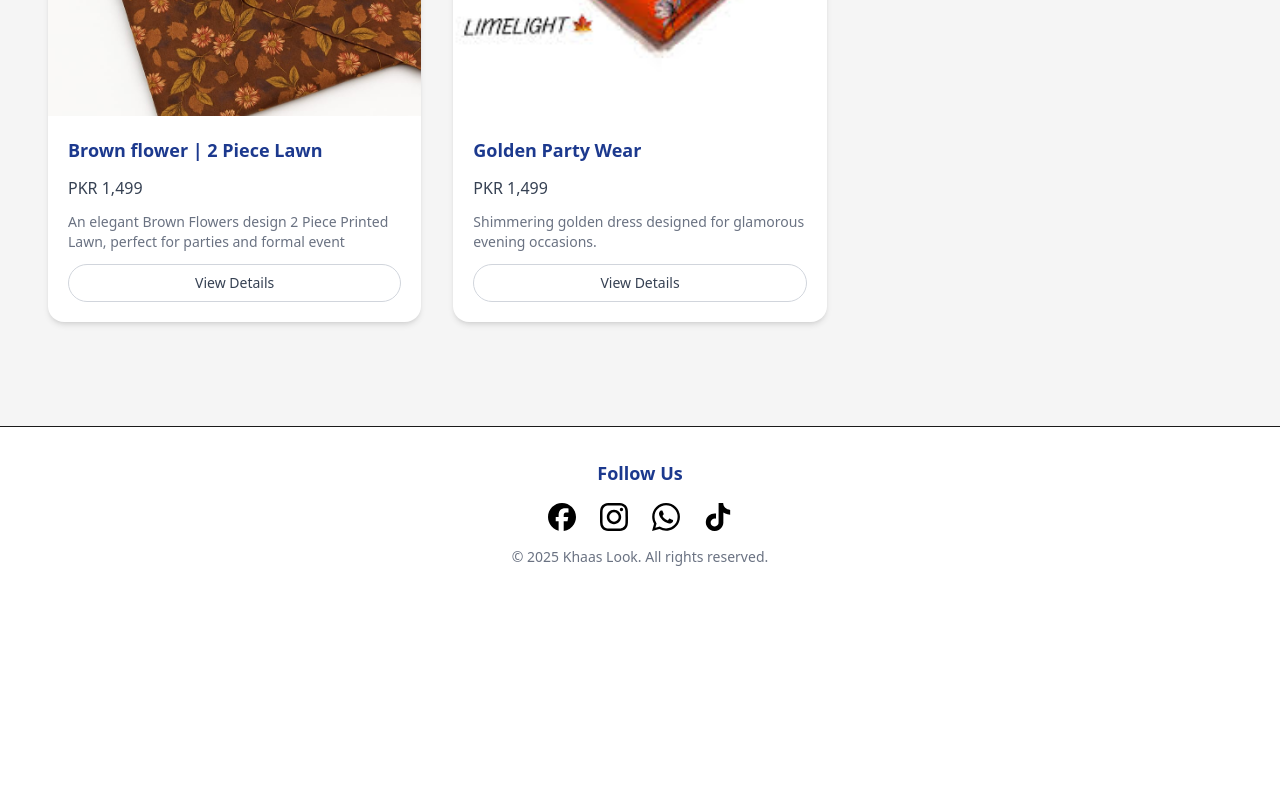
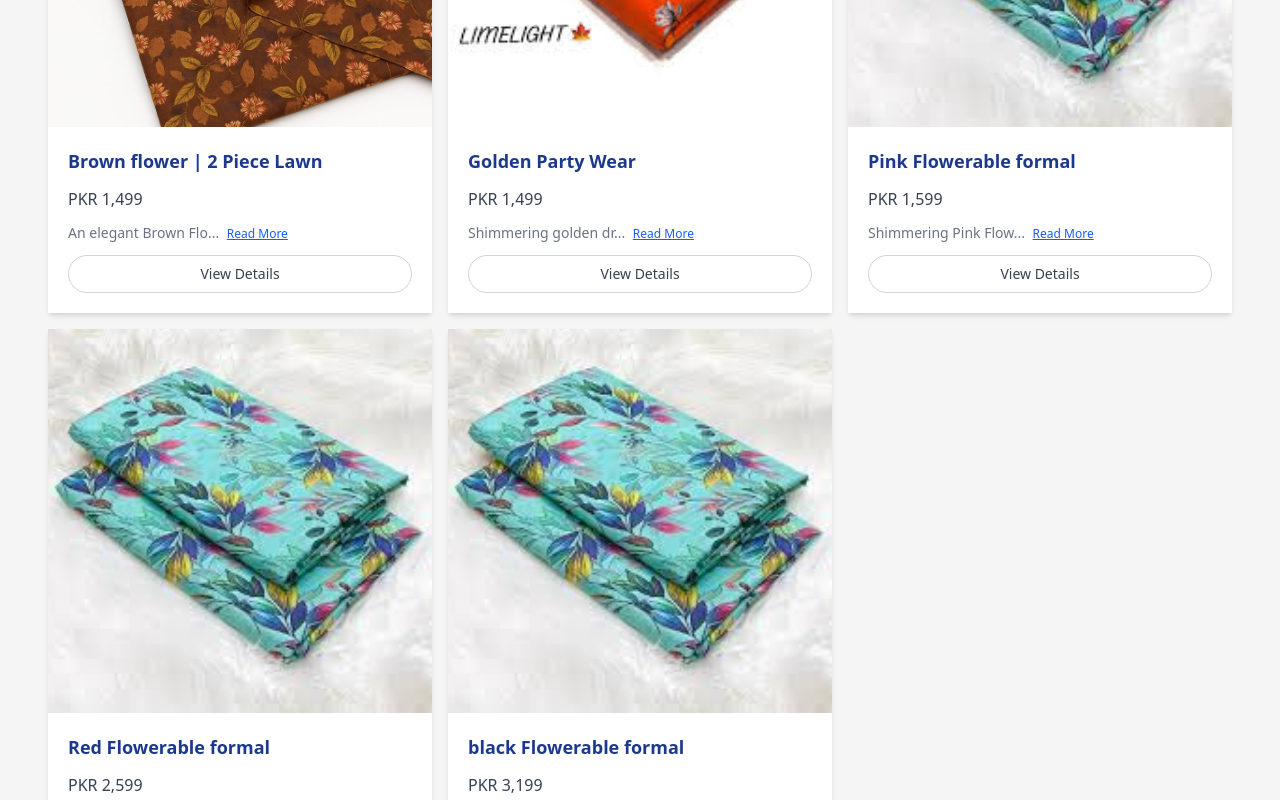
Before and after one commit to abdullah112233497/Khaas-Look-Official, a Next.js app: page / in a window 1280 px wide. Shown: the part 1000-1800 px from the top of the page. Before the commit the page ends 1599 px from the top, so only its background shows below. Built offline with nearby package versions, Linux system fonts and the light colour scheme.

Commit message:
Fix the product grid and remove borderr radius

```diff
--- a/src/app/page.tsx
+++ b/src/app/page.tsx
@@ -7,6 +7,9 @@ import Image from "next/image";
 import Link from "next/link";
 import { motion } from "framer-motion";
 import Navbar from "./components/Navbar";
+
+
+
 
 const products = [
   {
@@ -27,6 +30,33 @@ const products = [
     description:
       "Shimmering golden dress designed for glamorous evening occasions.",
   },
+   {
+    id: 3,
+    name: "Pink Flowerable formal",
+    image: "/blue lawn.jpeg",
+    slug: "pink-flowerable-formal",
+    price: "PKR 1,599",
+    description:
+      "Shimmering Pink Flowerable dress designed for glamorous evening occasions.",
+  },
+  {
+    id: 4,
+    name: "Red Flowerable formal",
+    image: "/blue lawn.jpeg",
+    slug: "red-flowerable-formal",
+    price: "PKR 2,599",
+    description:
+      "Shimmering Pink Flowerable dress designed for glamorous evening occasions.",
+  },
+  {
+    id: 5,
+    name: "black Flowerable formal",
+    image: "/blue lawn.jpeg",
+    slug: "black-flowerable-formal",
+    price: "PKR 3,199",
+    description:
+      "Shimmering Pink Flowerable dress designed for glamorous evening occasions.",
+  },
 ];
 
 export default function HomePage() {
@@ -37,6 +67,7 @@ export default function HomePage() {
   const menuRef = useRef<HTMLDivElement | null>(null);
 
 
+  const [expandedProducts, setExpandedProducts] = useState<number[]>([]);
 
   useEffect(() => {
     const timer = setTimeout(() => setIsLoading(false), 1200);
@@ -153,14 +184,15 @@ export default function HomePage() {
         {/* Product Grid */}
         <div
           id="products"
-          className="grid grid-cols-1 sm:grid-cols-2 lg:grid-cols-3 gap-8 px-6 md:px-12 pb-16"
+           className="grid grid-cols-2 sm:grid-cols-2 md:grid-cols-3 gap-4 px-4 md:px-12 pb-16"
+
         >
           {filteredProducts.map((product) => (
             <motion.div
               key={product.id}
               whileHover={{ scale: 1.02 }}
               transition={{ duration: 0.3 }}
-              className="bg-white shadow-md hover:shadow-xl rounded-2xl overflow-hidden flex flex-col transition-all cursor-pointer"
+              className="bg-white shadow-md hover:shadow-xl rounded-none overflow-hidden flex flex-col transition-all cursor-pointer"
             >
               <Link href={`/shop/${product.slug}`} className="flex flex-col h-full">
                 <div className="relative w-full pt-[100%]">
@@ -179,10 +211,20 @@ export default function HomePage() {
                     {product.name}
                   </h2>
                   <p className="text-gray-700 font-medium">{product.price}</p>
-                  <p className="text-sm text-gray-500 flex-grow">
-                    {product.description}
-                  </p>
+                  {/* fixxx */}
+                 <p className="text-sm text-gray-500 flex-grow hidden sm:block">
+  {product.description.length > 60
+    ? `${product.description.slice(0, 20)}... `
+    : product.description}
+  {product.description.length > 20 && (
+     <span className="text-blue-600 underline text-xs ml-1">
+    Read More
+  </span>
+  )}
+</p>
 
+
+                  {/* fixx end */}
                   <button className="w-full border border-gray-300 hover:border-blue-600 hover:text-blue-600 text-gray-700 px-4 py-2 rounded-full text-sm font-medium transition">
                     View Details
                   </button>
--- a/src/app/shop/[slug]/page.tsx
+++ b/src/app/shop/[slug]/page.tsx
@@ -27,6 +27,33 @@ const products = [
     slug: "golden-party-wear",
     price: "PKR 5,499",
     description: "Shimmering golden dress designed for glamorous evening occasions.",
+  },
+     {
+    id: 3,
+    name: "Pink Flowerable formal",
+    image: "/blue lawn.jpeg",
+    slug: "pink-flowerable-formal",
+    price: "PKR 1,599",
+    description:
+      "Shimmering Pink Flowerable dress designed for glamorous evening occasions.",
+  },
+    {
+    id: 4,
+    name: "Red Flowerable formal",
+    image: "/blue lawn.jpeg",
+    slug: "red-flowerable-formal",
+    price: "PKR 2,599",
+    description:
+      "Shimmering Pink Flowerable dress designed for glamorous evening occasions.",
+  },
+   {
+    id: 5,
+    name: "black Flowerable formal",
+    image: "/blue lawn.jpeg",
+    slug: "black-flowerable-formal",
+    price: "PKR 3,199",
+    description:
+      "Shimmering Pink Flowerable dress designed for glamorous evening occasions.",
   },
 ];
 
```
Also changed, not shown: public/ui_grid_product_demo.jpg (added).
